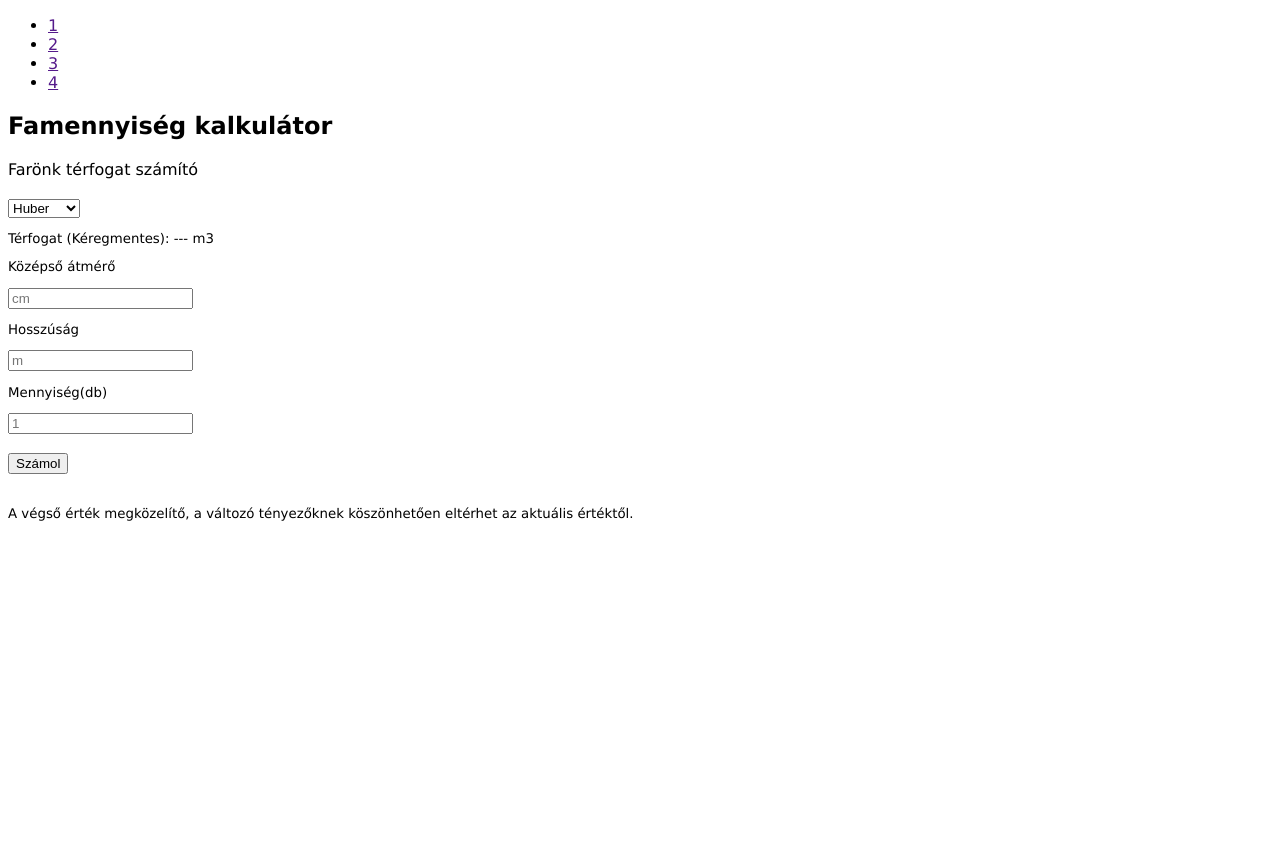
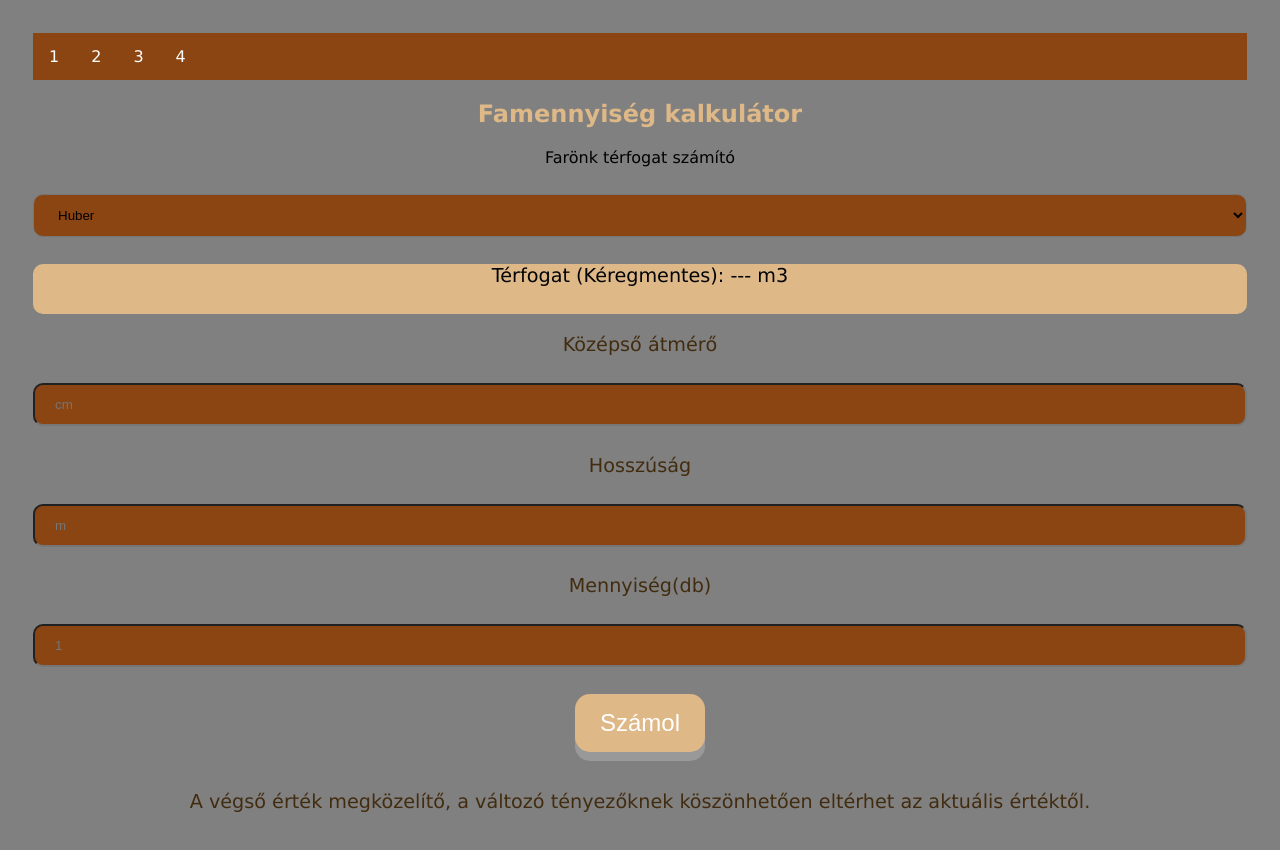
Before and after one commit to MoriczJanos113C/KOBOZES, a plain HTML site: page index.html in a window 1280 px wide. Before the commit the page ends 800 px from the top, so only its background shows below. Drawn offline with Linux system fonts and the light colour scheme.

Commit message:
feltöltés

```diff
--- a/stilus.css
+++ b/stilus.css
@@ -1,9 +1,68 @@
 body {
     font-family: Verdana;
+    padding: 25px;
+    text-align: center;
+    background-color: gray;
 }
-#egesz {
-    text-align: center;
+h2{
+    color: burlywood;
 }
 p{
-    font-size: smaller;
+    color: rgb(66, 44, 16);
+    font-size: larger;
 }
+ul {
+    list-style-type: none;
+    margin: 0;
+    padding: 0;
+    overflow: hidden;
+    background-color: #8B4513;
+  }
+
+  li {
+    float: left;
+  }
+
+  li a {
+    display: block;
+    color: white;
+    text-align: center;
+    padding: 14px 16px;
+    text-decoration: none;
+  }
+
+  li a:hover {
+    background-color:brown;
+  }
+
+  input[type=number], select {
+    width: 100%;
+    padding: 12px 20px;
+    margin: 8px 0;
+    display: inline-block;
+    background-color: #8B4513;
+    border-radius: 10px;
+    box-sizing: border-box;
+  }
+  #kimenet{
+      border-radius: 10px;
+      background: burlywood;
+      text-align: center;
+      color:rgb(1, 3, 7) ;
+      height: 50px;
+      width: 100%;
+  }
+  #szamol {
+    display: inline-block;
+    padding: 15px 25px;
+    font-size: 24px;
+    cursor: pointer;
+    text-align: center;
+    text-decoration: none;
+    outline: none;
+    color: #fff;
+    background-color: burlywood;
+    border: none;
+    border-radius: 15px;
+    box-shadow: 0 9px #999;
+  }
```
